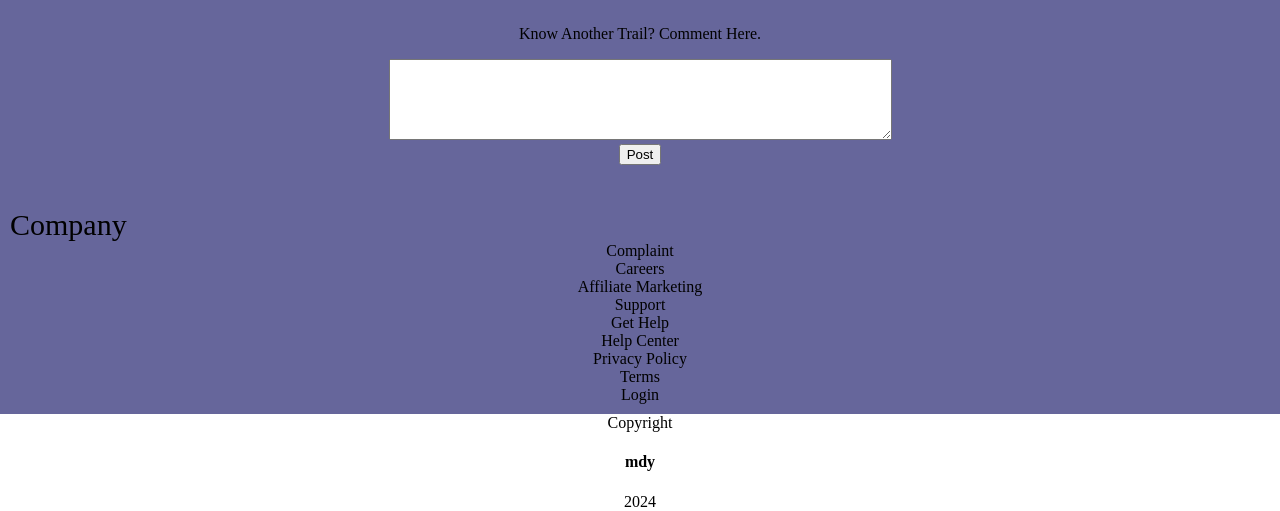
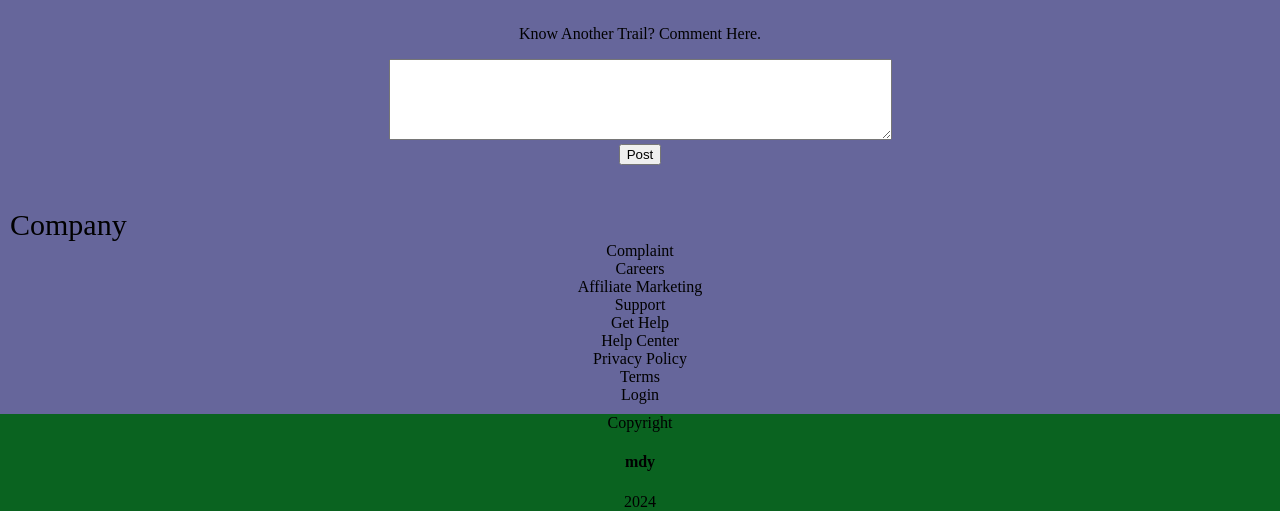
Before and after one commit to EndlessMike78/Strollertrails, a PHP site: page / in a window 1280 px wide. Shown: the part 1940-2451 px from the top of the page. Run offline with PHP 8.4, Linux system fonts and the light colour scheme.

Commit message:
footer3 color

```diff
--- a/style.css
+++ b/style.css
@@ -100,4 +100,5 @@ h3 {
 }
 .footer3 {
   text-align: center;
+  background-color: #0a6320;
 }
```
